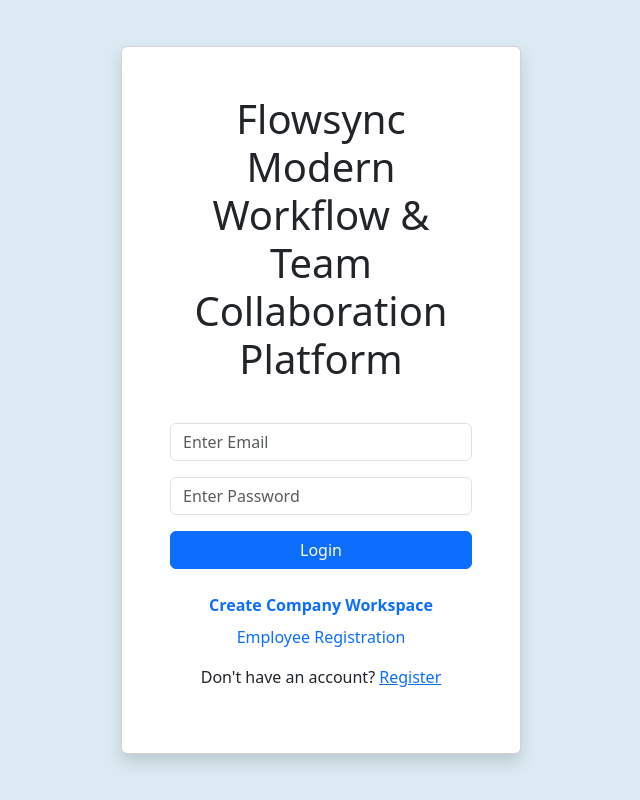
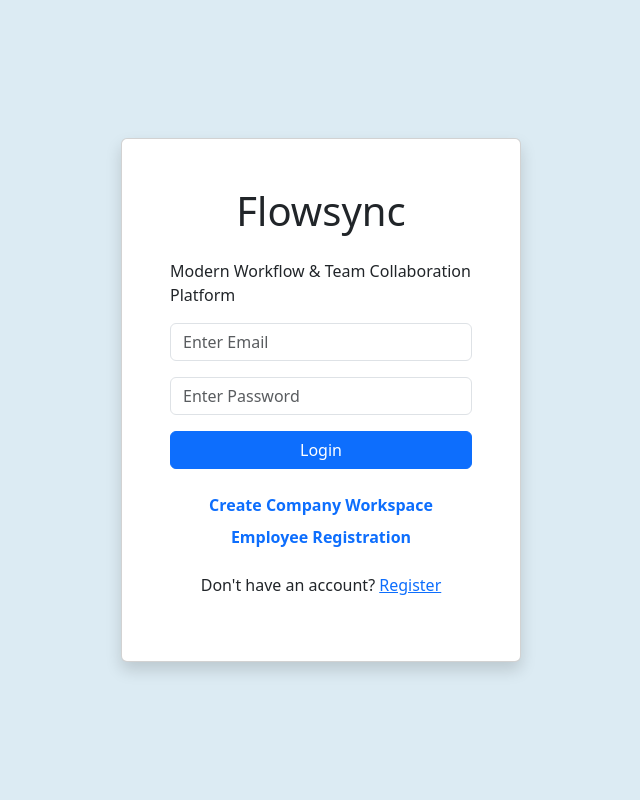
Before and after one commit to ganesh805/flowsync-workspace-ui, an Angular app: page /login in a window 1280 px wide. Shown: the whole page, without its empty margins (319-959 px from the left). Built offline with nearby package versions, Linux system fonts and the light colour scheme.

Commit message:
Latest changes

```diff
--- a/src/app/auth/login/login.html
+++ b/src/app/auth/login/login.html
@@ -10,8 +10,9 @@
     <h1 class="text-center mb-4">
 
       Flowsync
-      <p>Modern Workflow & Team Collaboration Platform</p>
+
     </h1>
+    <p>Modern Workflow & Team Collaboration Platform</p>
 
     <div class="mb-3">
 
@@ -54,7 +55,7 @@
 
   <a
     routerLink="/register"
-    class="text-decoration-none"
+    class="text-decoration-none fw-bold d-block mb-2"
   >
 
     Employee Registration
```
